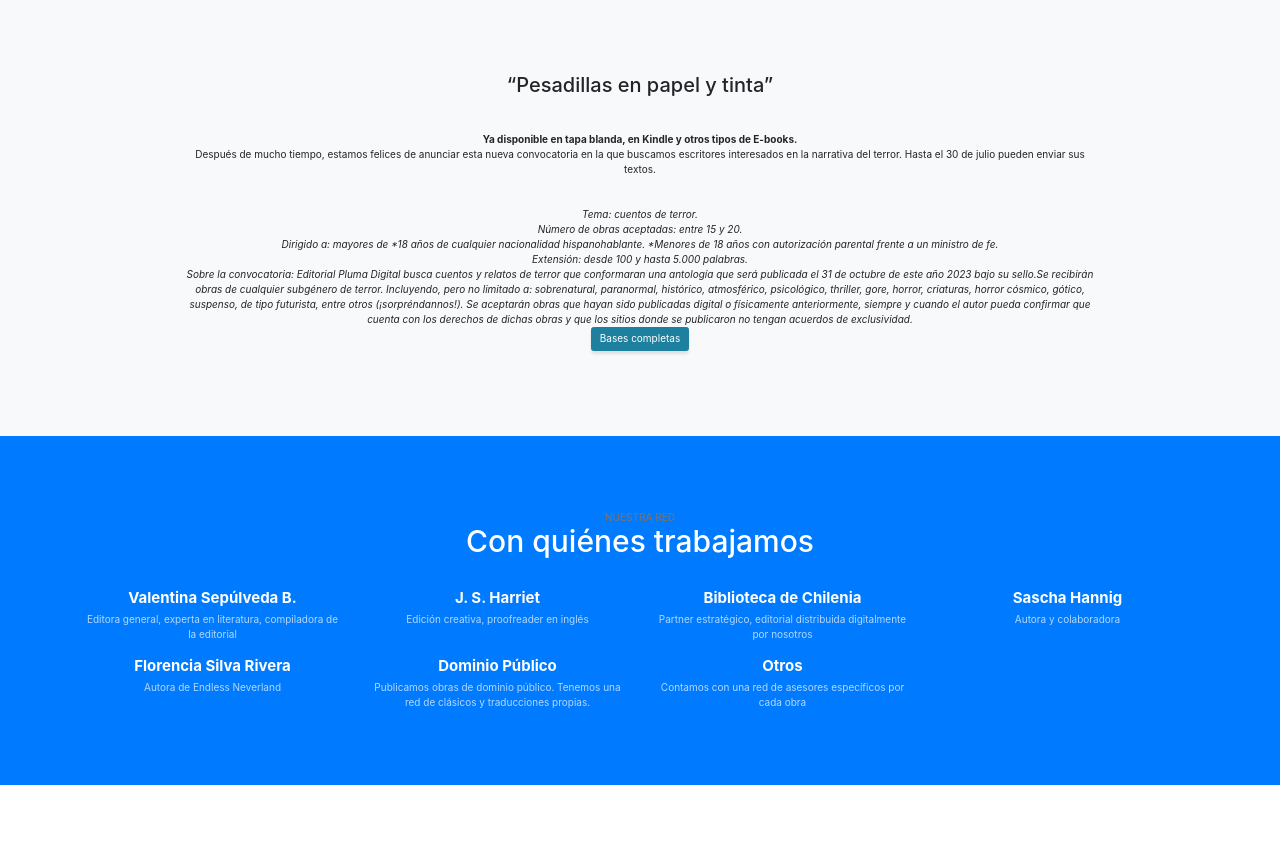
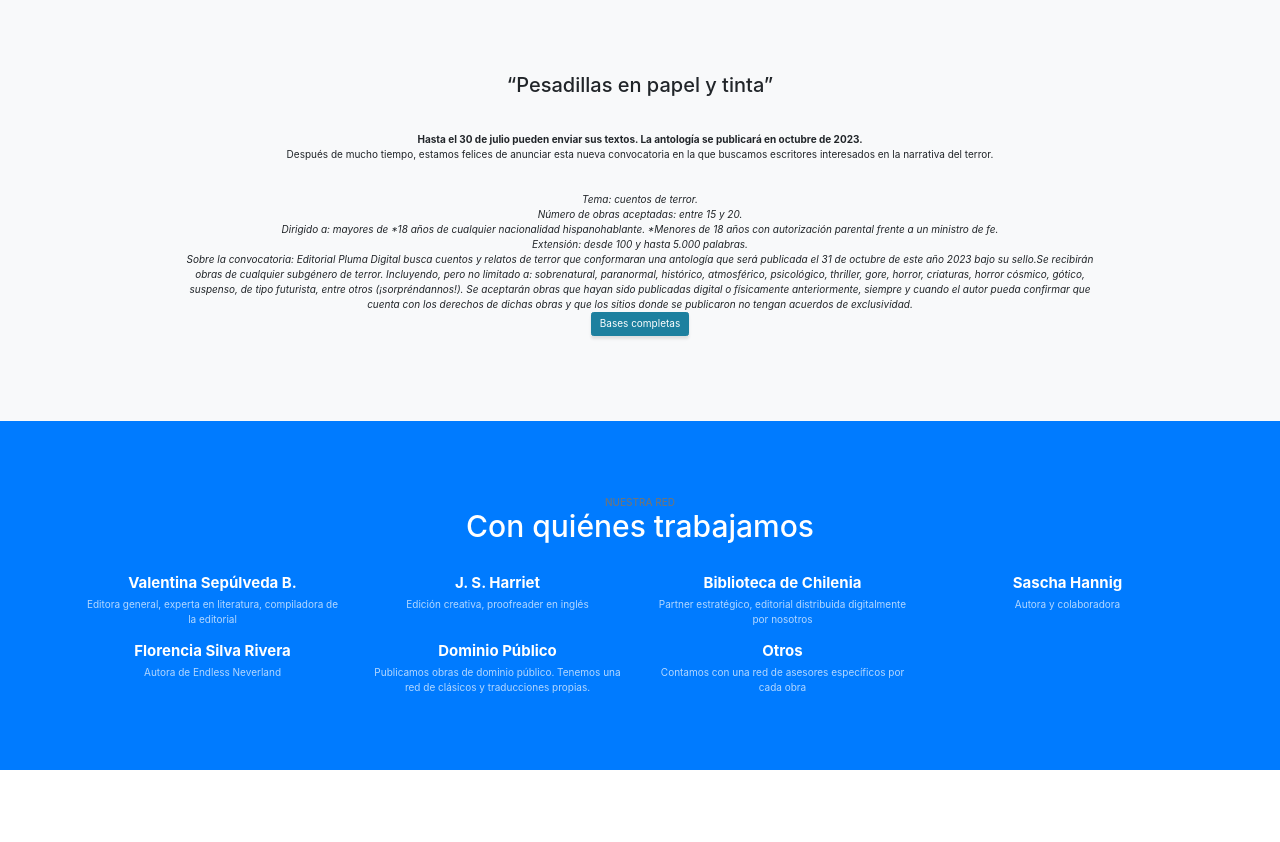
Before and after one commit to Saschannig/eplumadigital, a website with bundled scripts: page index.html in a window 1280 px wide. Shown: the part 2869-3711 px from the top of the page. Built offline with nearby package versions, Linux system fonts and the light colour scheme; files whose address does not match are found by name.

Commit message:
Update index.html

```diff
--- a/index.html
+++ b/index.html
@@ -203,9 +203,9 @@
           <h2>“Pesadillas en papel y tinta”</h2> <br>
             <br>
 
-<b>Ya disponible en tapa blanda, en Kindle y otros tipos de E-books.</b>
+<b>Hasta el 30 de julio pueden enviar sus textos. La antología se publicará en octubre de 2023.</b>
 <br>
-Después de mucho tiempo, estamos felices de anunciar esta nueva convocatoria en la que buscamos escritores interesados en la narrativa del terror. Hasta el 30 de julio pueden enviar sus textos.
+Después de mucho tiempo, estamos felices de anunciar esta nueva convocatoria en la que buscamos escritores interesados en la narrativa del terror.
 <br>
             <img class="img-fluid" src="img/bg-callout3.jpg" alt="">
           </a>
```
